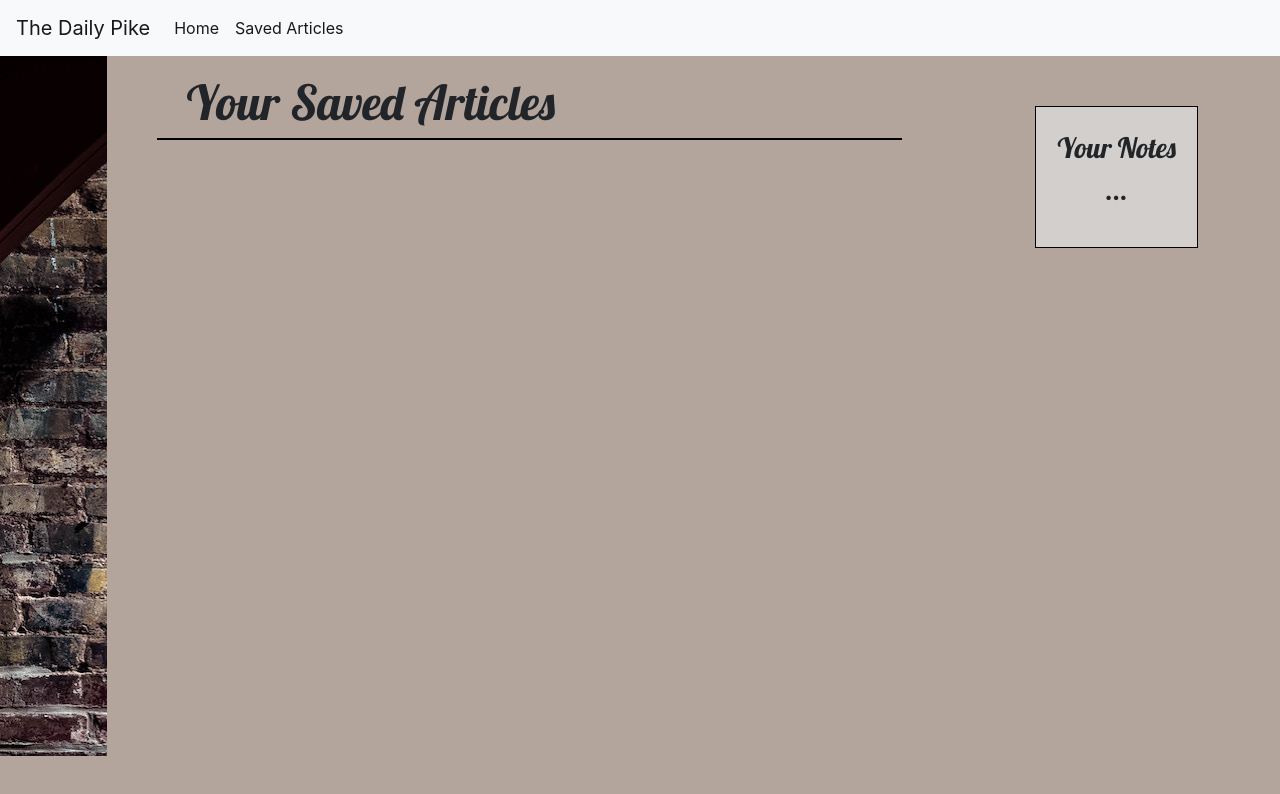
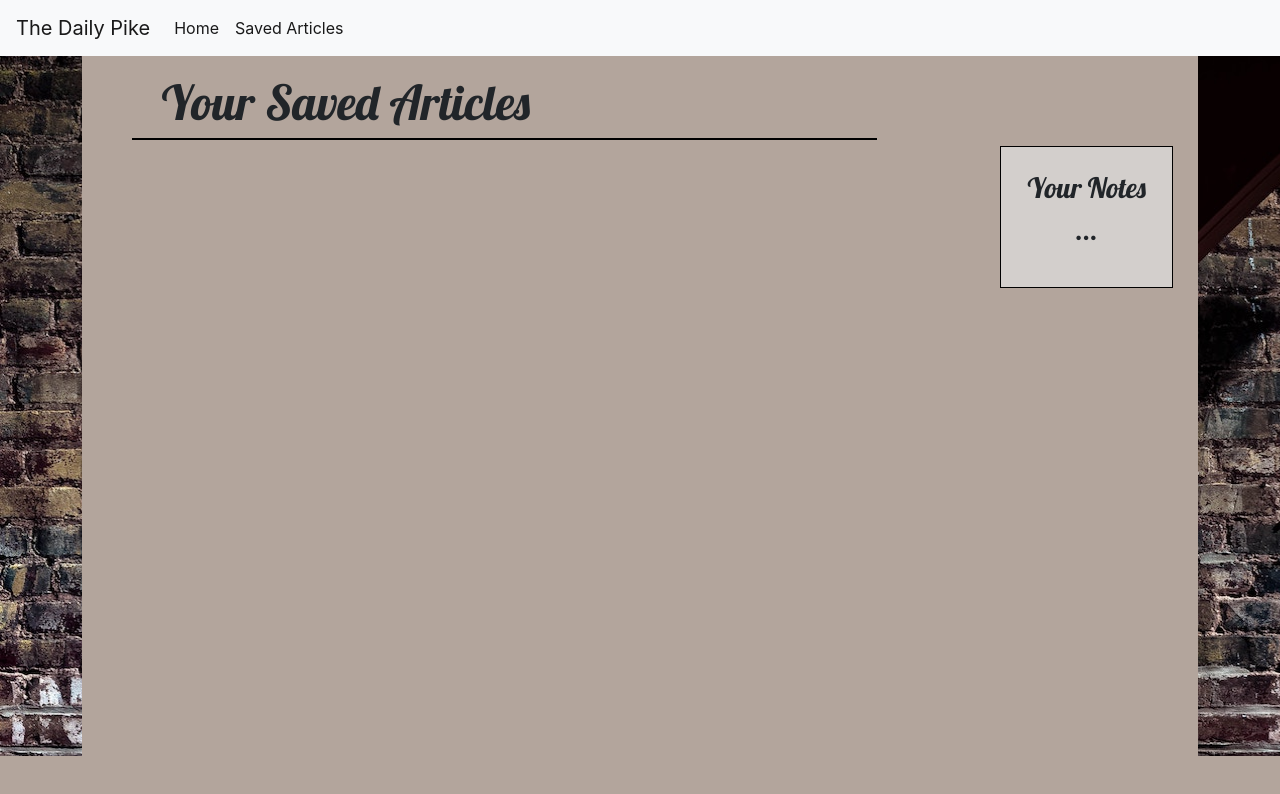
Before and after one commit to bluecam74/Scrape, a website: page public/saved.html in a window 1280 px wide. Drawn offline with nearby package versions, Linux system fonts and the light colour scheme; no server answers.

Commit message:
style fixes

```diff
--- a/public/saved.html
+++ b/public/saved.html
@@ -10,6 +10,13 @@
         integrity="sha384-ggOyR0iXCbMQv3Xipma34MD+dH/1fQ784/j6cY/iJTQUOhcWr7x9JvoRxT2MZw1T" crossorigin="anonymous">
     <link href="https://fonts.googleapis.com/css?family=Abril+Fatface|Cinzel|Lobster|Questrial" rel="stylesheet">
     <style>
+
+        * {
+        margin: 0;
+        padding: 0;
+        box-sizing: border-box;
+        }
+
         body {
             background-color: rgb(179, 165, 156);
         }
@@ -135,7 +142,6 @@
             border: 1px solid black;
             background: rgb(211, 207, 204);
             font-family: Arial, Helvetica, sans-serif;
-            margin: 50px 10px 0 10px;
         }
 
         #titleinput {
@@ -173,7 +179,7 @@
     </nav>
 
     <div class="row saved-page">
-        <div class="col-md-1 brickLeft"></div>
+        <div class="col-md brickRight"></div>
         <div class="col-md-8 saved-articles justify-contents-center">
             <div class="row saved-header justify-contents-center text-center">Your Saved Articles</div>
             <div class="row justify-contents-center saved-articles-box"></div>
@@ -183,7 +189,7 @@
                 <p id="yourNotes">Your Notes ...</p>
             </div>
         </div>
-        <div class="col-md-1 brickRight"></div>
+        <div class="col-md brickLeft"></div>
     </div>
     <script src="https://cdnjs.cloudflare.com/ajax/libs/jquery/3.2.1/jquery.min.js"></script>
     <script src="app.js"></script>
```
